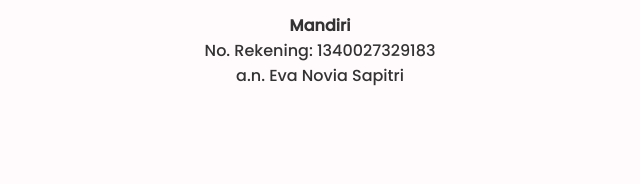
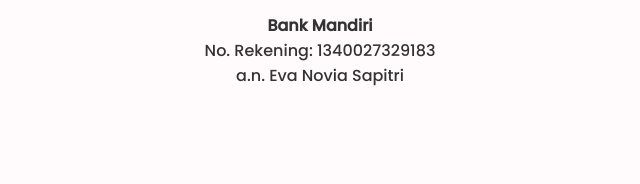
Before and after one commit to mamareza06/mamareza06.github.io, a plain HTML site: page index.html in a window 1280 px wide. Shown: the part 2421-2605 px from the top of the page, 320-960 px from the left. Drawn offline with Linux system fonts and the light colour scheme.

Commit message:
Update index.html

```diff
--- a/index.html
+++ b/index.html
@@ -61,7 +61,7 @@ Di antara tanda-tanda (kebesaran)-Nya ialah bahwa Dia menciptakan pasangan-pasan
     No. Rekening: <span class="rekening-nomor">1002034367</span><br>
     a.n. Dony Setiandi</p>
 
-    <p><strong>Mandiri</strong><br>
+    <p><strong>Bank Mandiri</strong><br>
     No. Rekening: <span class="rekening-nomor">1340027329183</span><br>
     a.n. Eva Novia Sapitri</p>
 </div>
```
